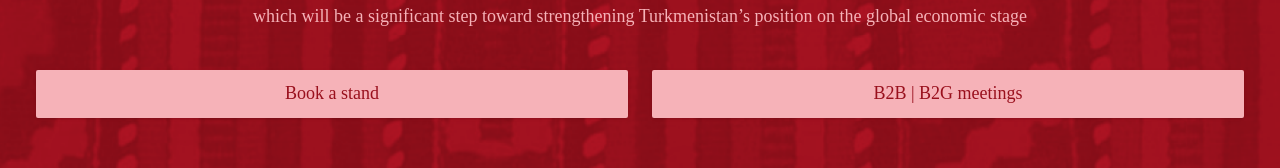
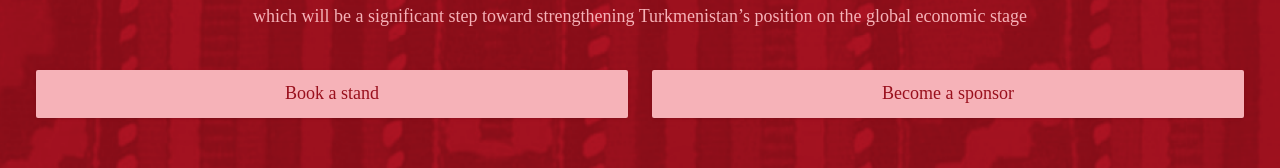
Before and after one commit to aw-batyr/turkmen-textile-react, a React (Vite) app: page /about in a window 1280 px wide. Shown: the part 3416-3584 px from the top of the page. Built offline with nearby package versions, Linux system fonts and the light colour scheme; a web font is replaced by a local one.

Commit message:
from b2b to sponsor

```diff
--- a/src/components/shared/about/about-bron.tsx
+++ b/src/components/shared/about/about-bron.tsx
@@ -36,7 +36,7 @@
               {aboutBron[useTranslate(lang)].button1}
             </Button>
           </Link>
-          <Link to={"/B2B-B2G"} className="w-full">
+          <Link to={"/become-sponsor"} className="w-full">
             <Button className="bg-reverse_primary w-full hover:bg-reverse_primary/90 text-primary">
               {aboutBron[useTranslate(lang)].button2}
             </Button>
--- a/src/data/about/about-bron.ts
+++ b/src/data/about/about-bron.ts
@@ -3,13 +3,13 @@
     title: "Приглашение к участию",
     p: `Министерство текстильной промышленности Туркменистана   приглашает бизнес-сообщество со всего мира присоединиться к этому уникальному событию, которое станет важным шагом к укреплению позиций Туркменистана на глобальной экономической арене.`,
     button1: "Забронировать стенд",
-    button2: "B2B | B2G встречи",
+    button2: "Стать спонсором",
   },
 
   {
     title: "Invitation to Participate",
     p: `Ministry of textile industry of Turkmenistan invites the global business community to join this unique event, which will be a significant step toward strengthening Turkmenistan’s position on the global economic stage`,
     button1: "Book a stand",
-    button2: "B2B | B2G meetings",
+    button2: "Become a sponsor",
   },
 ];
```
